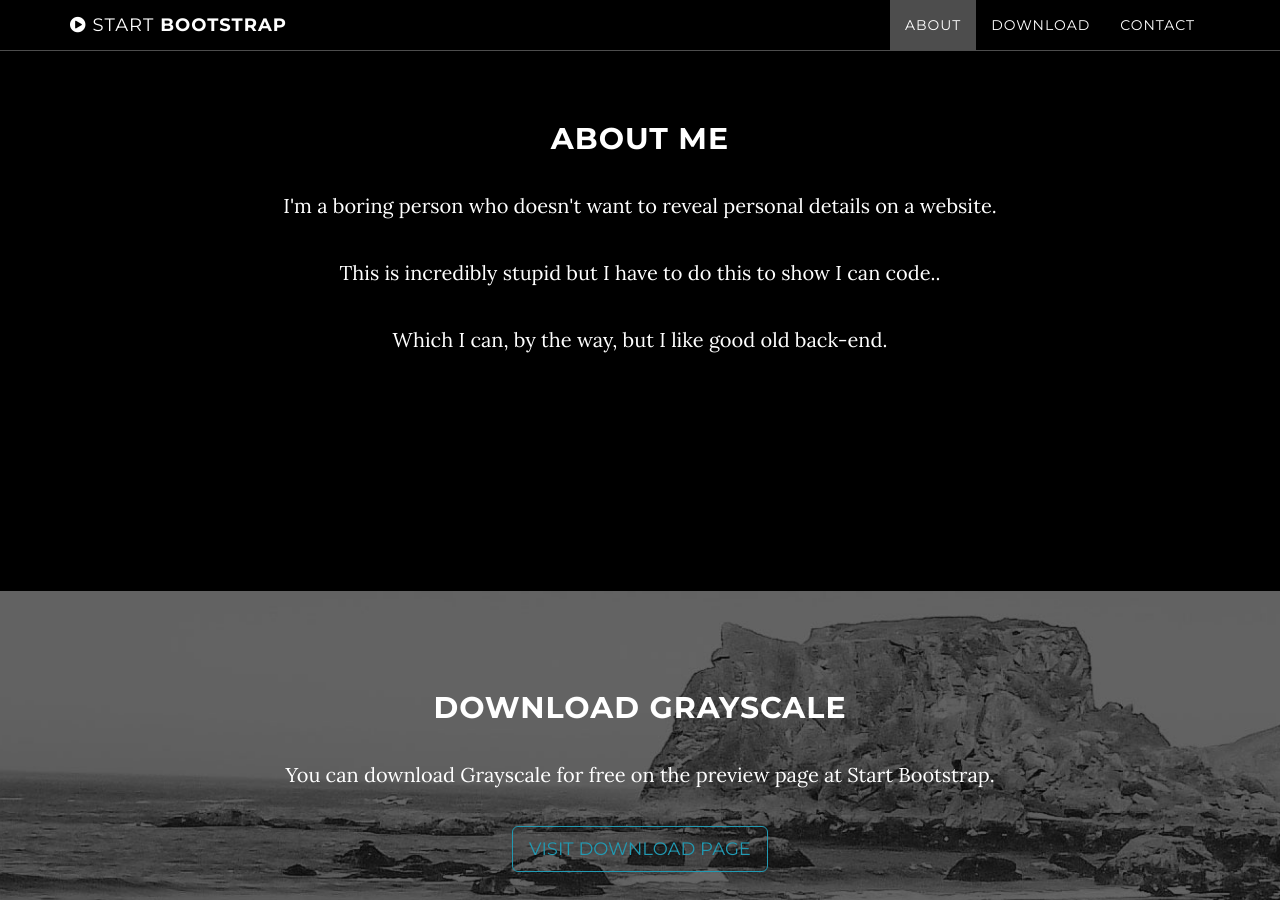
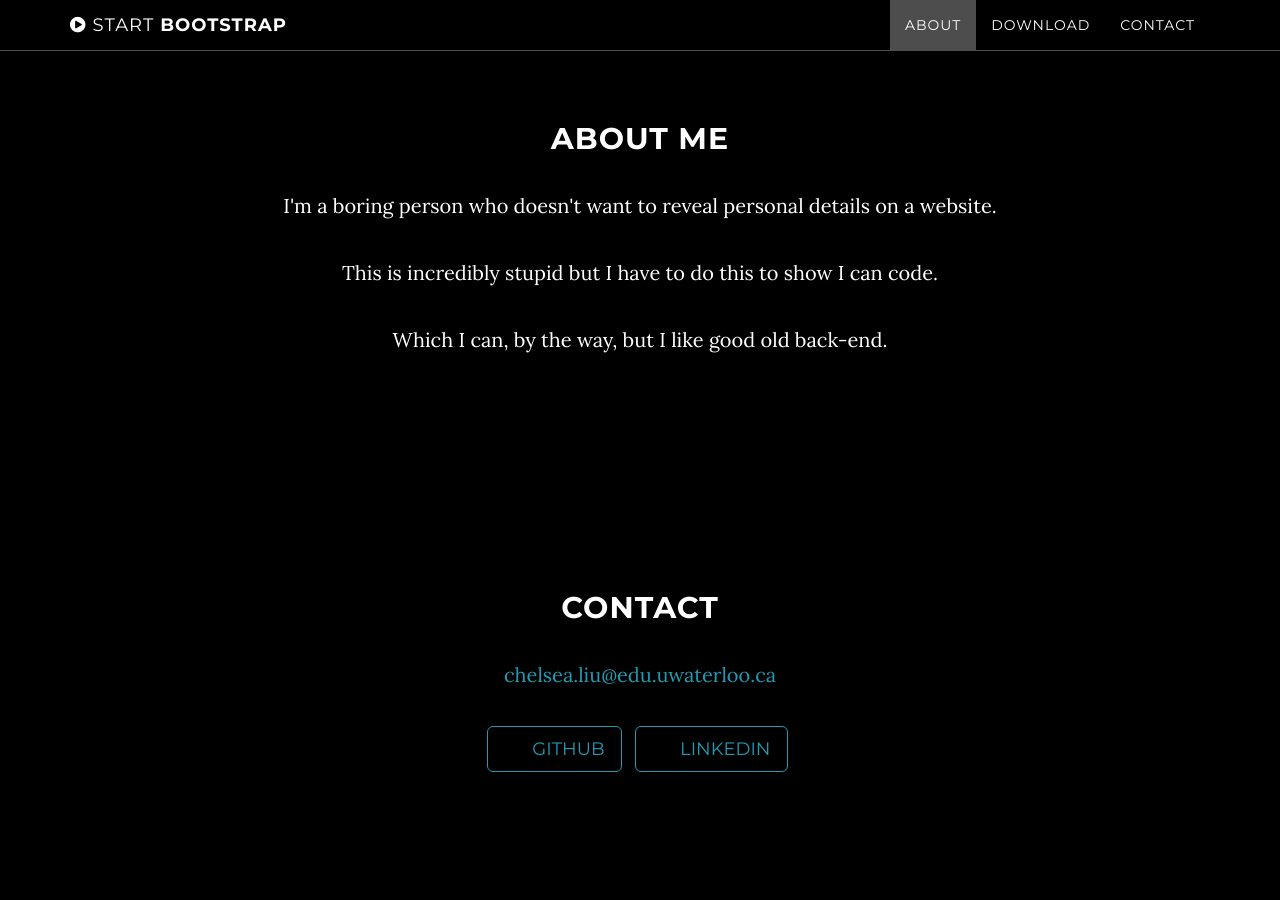
Before and after one commit to zchelseal/GoodRock, a Jekyll site: the page built from index.html, in a window 1280 px wide and 900 px high, scrolled down 978 px. Built offline with Jekyll 4.4.1, drawn with Linux system fonts in a browser that asks for light colours; some of the changed text lies outside the part shown.

```diff
--- a/_config.yml
+++ b/_config.yml
@@ -1,6 +1,6 @@
 # Site settings
-title: Grayscale
-email: your-email@domain.com
+title: Chelsea Liu
+email: chelsea.liu@edu.uwaterloo.ca #your-email@domain.com
 url: https://chelsealiu.me
 description: "NO."
 
@@ -10,20 +10,22 @@ color:
   links: '#219ab3'
 
 # Footer settings
-footer: Your Website
+footer: ChelseaLiu
 
 # Social networks usernames (many more available: google-plus, flickr, dribbble, pinterest, instagram, tumblr, linkedin, etc.)
 social:
-  - title: twitter
-    url: https://twitter.com/SBootstrap
-  - title: facebook
-    url:
-  - title: stack-overflow
-    url: http://stackoverflow.com/questions/tagged/jekyll
-  - title: bitbucket
-    url: http://bitbucket.org/jekyll
-  - title: github
-    url: https://github.com/IronSummitMedia/startbootstrap
+  #- title: twitter
+    #url: https://twitter.com/SBootstrap
+  #- title: facebook
+    #url:
+  #- title: stack-overflow
+    #url: http://stackoverflow.com/questions/tagged/jekyll
+  #- title: bitbucket
+    #url: http://bitbucket.org/jekyll
+  - title: GitHub
+    url: https://github.com/zchelseal
+  - title: LinkedIn
+    url: https://www.linkedin.com/in/chelsea-l-32772082/
 
 # Build settings
 markdown: kramdown
--- a/_includes/about.html
+++ b/_includes/about.html
@@ -5,7 +5,7 @@
                 <h2>About Me</h2>
                 <p>I'm a boring person who doesn't want to reveal personal details on a website.</p>
                 <!--<p>The Jekyll version is brought to you by <a href="https://github.com/jeromelachaud">Jerome Lachaud</a></p>-->
-                <p>This is incredibly stupid but I have to do this to show I can code.</a>.</p>
+                <p>This is incredibly stupid but I have to do this to show I can code.</a></p>
                 <p>Which I can, by the way, but I like good old back-end.</p>
             </div>
         </div>
--- a/_includes/contact.html
+++ b/_includes/contact.html
@@ -3,7 +3,7 @@
         <div class="row">
             <div class="col-lg-8 col-lg-offset-2">
                 <h2>Contact</h2>
-                <p>Dolor reprehenderit repellendus, optio labore odio at tempore debitis nisi. Quasi debitis tenetur eaque molestias non porro odio sapiente.</p>
+                <!--<p>Dolor reprehenderit repellendus, optio labore odio at tempore debitis nisi. Quasi debitis tenetur eaque molestias non porro odio sapiente.</p>-->
                 <p><a href="mailto:{{ site.email }}">{{ site.email }}</a>
                 </p>
                 <ul class="list-inline banner-social-buttons">
--- a/_includes/download.html
+++ b/_includes/download.html
@@ -1,4 +1,5 @@
     <!-- Download Section -->
+    <!--
     <section id="download" class="content-section text-center">
         <div class="download-section">
             <div class="container">
@@ -10,3 +11,4 @@
             </div>
         </div>
     </section>
+     -->
```
Also changed, not shown: 1 other file.
